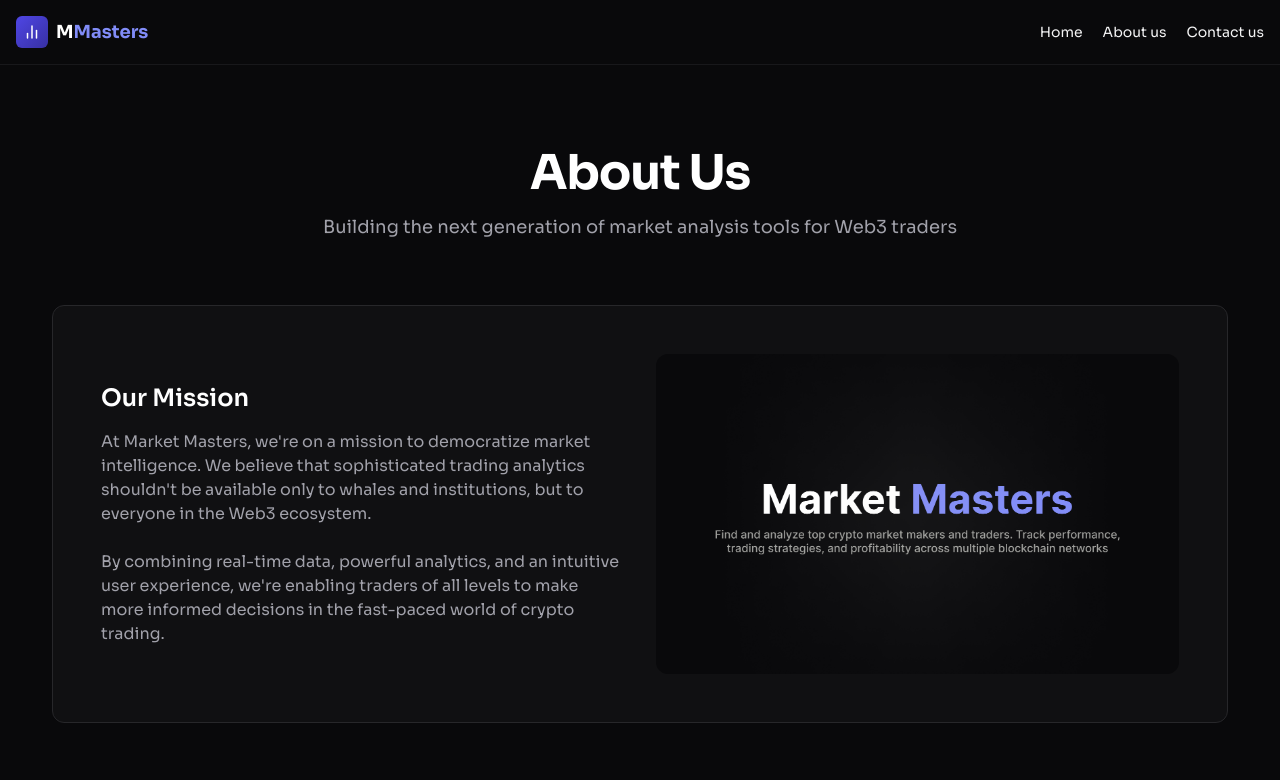
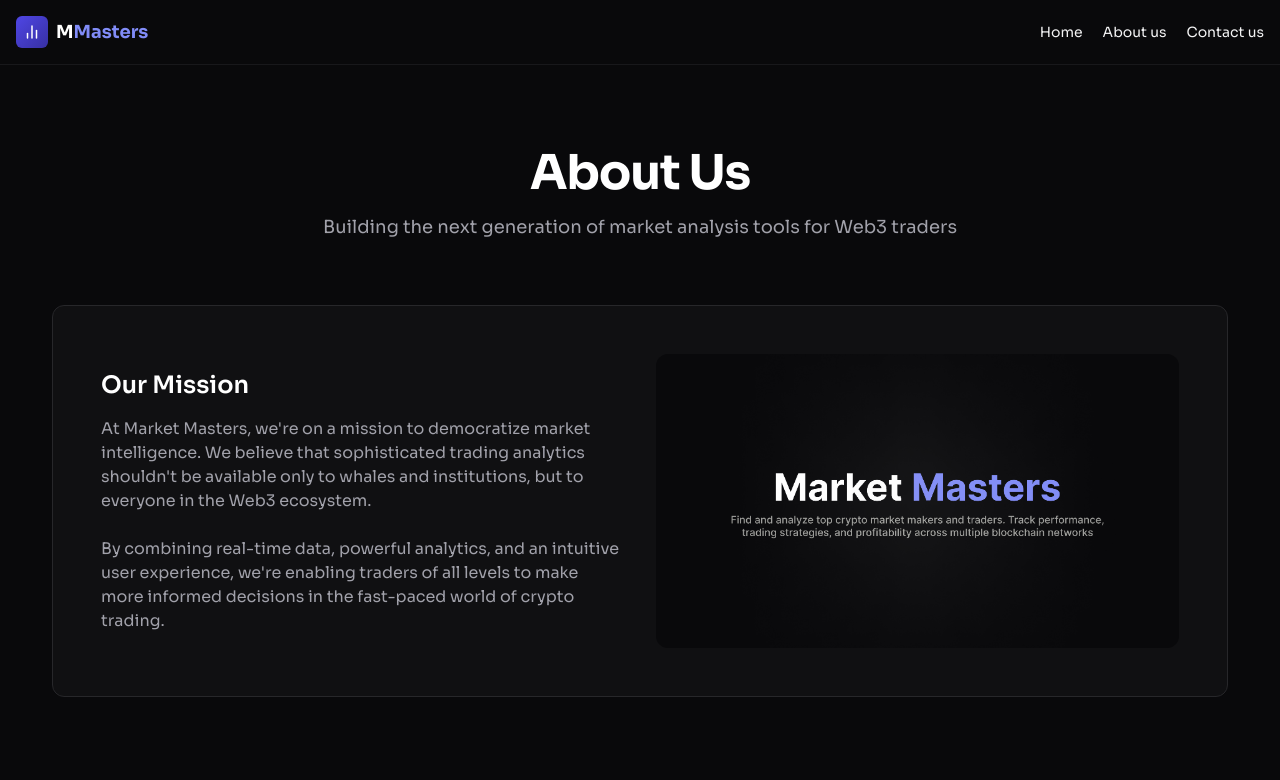
Before and after one commit to romankarbivskyi/market-masters, a Next.js app in the folder client/: page /about in a window 1280 px wide. Shown: the top 780 px of the page. Built offline with nearby package versions, Linux system fonts and the light colour scheme.

Commit message:
fix: image position on about us page

```diff
--- a/client/src/app/about/page.tsx
+++ b/client/src/app/about/page.tsx
@@ -39,12 +39,14 @@ export default function AboutPage() {
             </p>
           </div>
           <div className="flex items-center justify-center">
-            <div className="relative h-64 w-full overflow-hidden rounded-xl sm:h-80">
+            <div className="relative aspect-video w-full overflow-hidden rounded-xl">
               <Image
                 src="/images/banner-3x.jpg"
                 alt="Market Masters Mission"
                 fill
-                className="object-cover"
+                sizes="(max-width: 768px) 100vw, (max-width: 1200px) 50vw, 33vw"
+                className="object-cover object-center"
+                priority
               />
             </div>
           </div>
```
